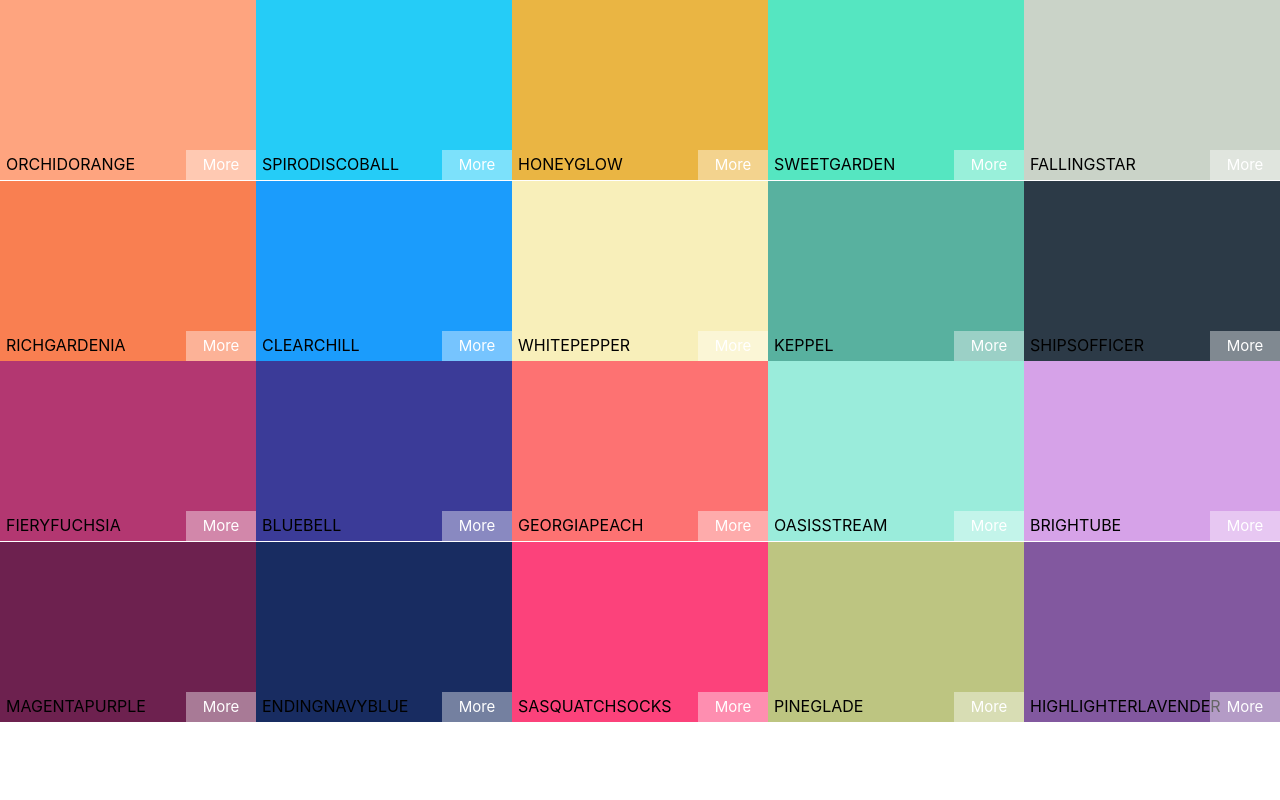
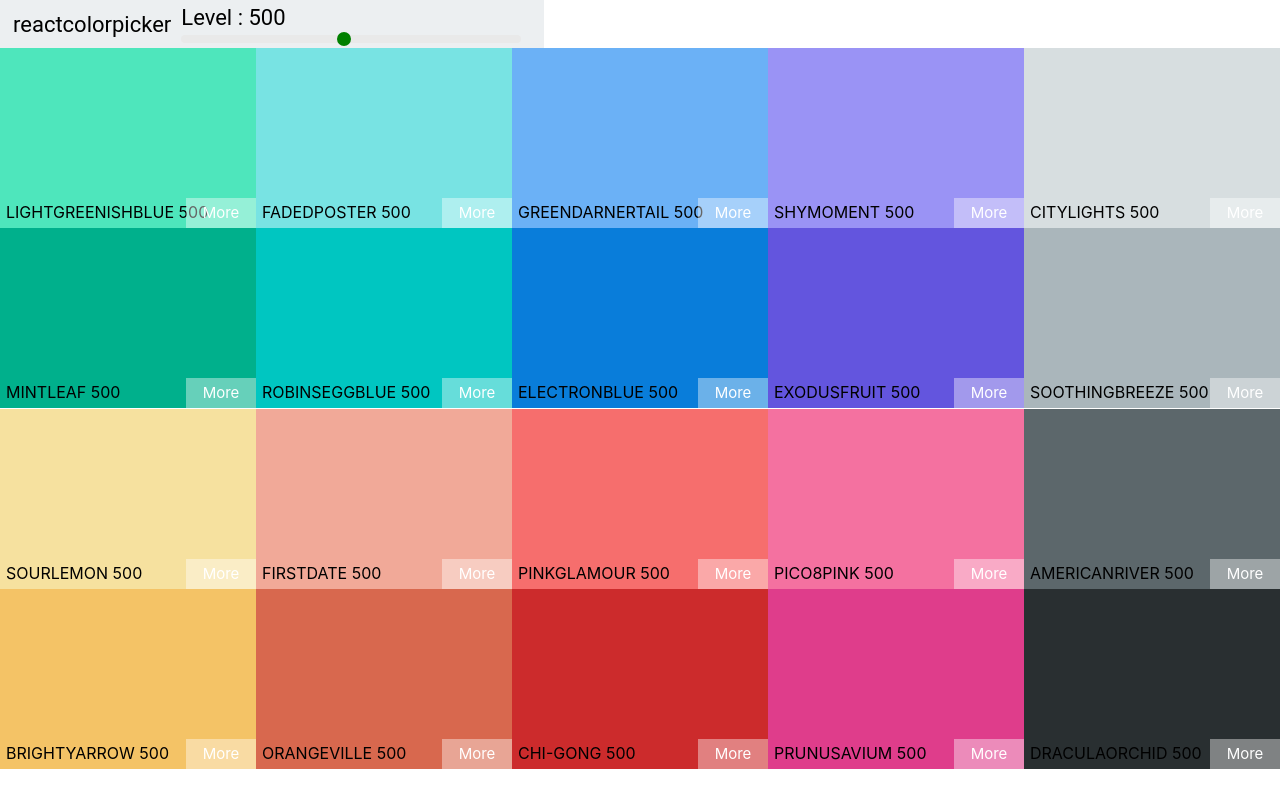
Before and after one commit to ravirajawasthi/color-palette-app, a React (Create React App) app: page / in a window 1280 px wide. Built offline with nearby package versions, Linux system fonts and the light colour scheme.

Commit message:
adding functional navbar

```diff
--- a/package.json
+++ b/package.json
@@ -6,6 +6,8 @@
     "@testing-library/jest-dom": "^4.2.4",
     "@testing-library/react": "^9.4.0",
     "@testing-library/user-event": "^7.2.1",
+    "chroma-js": "^2.1.0",
+    "rc-slider": "^8.7.1",
     "react": "^16.12.0",
     "react-copy-to-clipboard": "^5.0.2",
     "react-dom": "^16.12.0",
--- a/src/App.js
+++ b/src/App.js
@@ -2,12 +2,14 @@
 import './App.css';
 import Palette from './Palette'
 import seedColors from './seedColors'
+import generatePalette from './colorHelpers'
 
 
 function App() {
   return (
     <div className="App">
-      <Palette {...seedColors[Math.round(Math.random()*seedColors.length)]}/>
+      {console.log(generatePalette(seedColors[Math.round(Math.random() * seedColors.length)]))}
+      <Palette {...generatePalette(seedColors[3])} />
     </div>
   );
 }
--- a/src/ColorBox.css
+++ b/src/ColorBox.css
@@ -4,7 +4,7 @@
     display: inline-block;
     position: relative;
     margin: 0 auto;
-    margin-bottom: -3.5px;
+    margin-bottom: -3.6px;
     cursor: pointer;
 }
 
--- /dev/null
+++ b/src/Navbar.css
@@ -0,0 +1,47 @@
+.Navbar{
+    display: flex;
+    align-items: center;
+    justify-content: flex-start;
+    height: 6vh;
+}
+
+
+.logo{
+    margin-right: 15px;
+    padding: 0 13px;
+    font-size: 22px;
+    background-color: #eceff1;
+    font-family: Roboto;
+    height: 100%;
+    display: flex;
+    align-items: center;
+}
+
+.logo a{
+    text-decoration: none;
+    color: black
+}
+
+.slider{
+    width: 340px;
+    margin: 0 10px;
+    display: inline-block;
+}
+
+.rc-slider-track{
+    background: transparent;
+}
+
+.rc-slider-rail{
+    height: 8px;
+}
+.rc-slider-handle:hover,
+.rc-slider-handle:focus,
+.rc-slider-handle:active,
+.rc-slider-handle{
+    background: green;
+    outline: none;
+    border: 2px solid green;
+    margin-left: -7px;
+    margin-top: -3px;
+}
--- /dev/null
+++ b/src/Navbar.js
@@ -0,0 +1,25 @@
+import React, { Component } from 'react'
+import Slider from 'rc-slider';
+import 'rc-slider/assets/index.css';
+import './Navbar.css'
+
+class Navbar extends Component {
+    render() {
+        let { level, changeLevel } = this.props
+        return (
+            <header className="Navbar" >
+                <div className="logo">
+                    <a href="3">reactcolorpicker</a>
+                    <div className="slider-container">
+                        <div className="slider">
+                            <span>Level : {level}</span>
+                            <Slider step={100} defaultValue={level} min={100} max={900} onAfterChange={changeLevel} />
+                        </div>
+                    </div>
+                </div>
+            </header >
+        )
+    }
+}
+
+export default Navbar
--- a/src/Palette.css
+++ b/src/Palette.css
@@ -15,6 +15,8 @@
     z-index: 0;
     width: 100vw;
     height: 0%;
+    transition: height 0.4s;
+    transition-timing-function: ease-in;
 
 }
 
@@ -27,11 +29,13 @@
 }
 
 .copy-overlay-message-container h1{
-    font-size: 4rem;
+    font-size: 7rem;
+    font-weight: 600;
 }
 
 .copy-overlay-message-container h3{
     font-size: 2rem;
+    font-weight: 200;
 }
 
 .show{
--- a/src/Palette.js
+++ b/src/Palette.js
@@ -1,36 +1,52 @@
 import React, { Component } from 'react';
 import uuid from 'uuid';
 import ColorBox from './ColorBox';
+import Navbar from './Navbar'
 import './Palette.css'
 
-class Palette extends Component{
-    constructor(props){
+class Palette extends Component {
+    constructor(props) {
         super(props)
         this.state = {
-            copied : false,
-            copiedColor: ""
+            copied: false,
+            copiedColor: "",
+            level: 500
         }
         this.triggerCopy = this.triggerCopy.bind(this)
+        this.changeLevel = this.changeLevel.bind(this)
     }
 
-    triggerCopy(color){
-        this.setState({copied: true, copiedColor: color.color}, () => setTimeout(()=>{
-            this.setState({copied: false, copiedColor: ""})
-        }, 1500))
+    changeLevel(n) {
+        this.setState({ level: n })
+    }
+
+    triggerCopy(color) {
+        this.setState({ copied: true, copiedColor: color.hex }, () => setTimeout(() => {
+            this.setState({ copied: false })
+        }, 1100))
 
     }
 
-    render(){
-        const colorBoxes = this.props.colors.map( color =>  <ColorBox key = {uuid()} triggerCopy = {() => this.triggerCopy(color)} background={color.color} name={color.name}/>)
-        const {copiedColor, copied} = this.state
+    render() {
+        const colorBoxes = this.props.colors[this.state.level].map(color => <ColorBox key={uuid()} triggerCopy={() => this.triggerCopy(color)} background={color.hex} name={color.name} />)
+        const { copiedColor, copied } = this.state
         return (
             <div className='Palette'>
+                <Navbar level={this.state.level} changeLevel={this.changeLevel} />
                 <div className="Palette-colors">
-                    <div style={{background: copiedColor}} className = {`copy-overlay ${copied? "show" : ""}`}>
-                        <div className="copy-overlay-message-container">
-                            <h1 className = "copy-overlay-message">Copied</h1>
-                            <h3 className = "copy-overlay-color">{copiedColor}</h3>
-                        </div>
+                    <div style={{ background: copiedColor }} className={`copy-overlay ${copied ? "show" : ""}`}>
+
+                        {
+                            copied ?
+                                <div className="copy-overlay-message-container">
+                                    <h1 className="copy-overlay-message">Copied</h1>
+                                    <h3 className="copy-overlay-color">{copiedColor}</h3>
+                                </div>
+                                :
+                                <span></span>
+
+                        }
+
                     </div>
                     {colorBoxes}
                 </div>
--- /dev/null
+++ b/src/colorHelpers.js
@@ -0,0 +1,66 @@
+import chroma from 'chroma-js';
+// {
+//     paletteName: "Material UI Colors",
+//     id: "material-ui-colors",
+//     emoji: "🎨",
+//     colors: [
+//       { name: "red", color: "#F44336" },
+//       { name: "pink", color: "#E91E63" },
+//       { name: "purple", color: "#9C27B0" },
+//       { name: "deeppurple", color: "#673AB7" },
+//       { name: "indigo", color: "#3F51B5" },
+//       { name: "blue", color: "#2196F3" },
+//       { name: "lightblue", color: "#03A9F4" },
+//       { name: "cyan", color: "#00BCD4" },
+//       { name: "teal", color: "#009688" },
+//       { name: "green", color: "#4CAF50" },
+//       { name: "lightgreen", color: "#8BC34A" },
+//       { name: "lime", color: "#CDDC39" },
+//       { name: "yellow", color: "#FFEB3B" },
+//       { name: "amber", color: "#FFC107" },
+//       { name: "orange", color: "#FF9800" },
+//       { name: "deeporange", color: "#FF5722" },
+//       { name: "brown", color: "#795548" },
+//       { name: "grey", color: "#9E9E9E" },
+//       { name: "bluegrey", color: "#607D8B" }
+//     ]
+//   }
+
+function generatePalette(seedColor) {
+    const levels = [50, 100, 200, 300, 400, 500, 600, 700, 800, 900]
+    let level = 0
+    let color = "#FFF"
+    let newPalette = {
+        paletteName: seedColor.paletteName,
+        id: seedColor.id,
+        emoji: seedColor.emoji,
+        colors: []
+    }
+    for (level of levels) {
+        newPalette.colors[level] = [];
+    }
+    let colorObj = {}
+    for (color of seedColor.colors) {
+        let colors = generateScale(color.color, 10).reverse()
+        let i = 0
+        for (i in levels) {
+            colorObj = {
+                name: `${color.name} ${levels[i]}`,
+                id: color.name.toLowerCase().replace(/ /g, "-"),
+                rgb: chroma(colors[i]).css(),
+                hex: colors[i],
+                rgba: chroma(colors[i]).css().replace("rgb", "rgba").replace(")", ", 1.0)")
+            }
+            newPalette.colors[levels[i]].push(colorObj)
+        }
+
+    }
+    return newPalette
+}
+
+function generateScale(hexColor, N) {
+    return chroma.scale([chroma(hexColor).darken(1.5), hexColor, "#FFF"]).mode('lab').colors(N);
+}
+
+
+export default generatePalette
```
Also changed, not shown: 1 other file (tests, documents, lock files or other folders).
